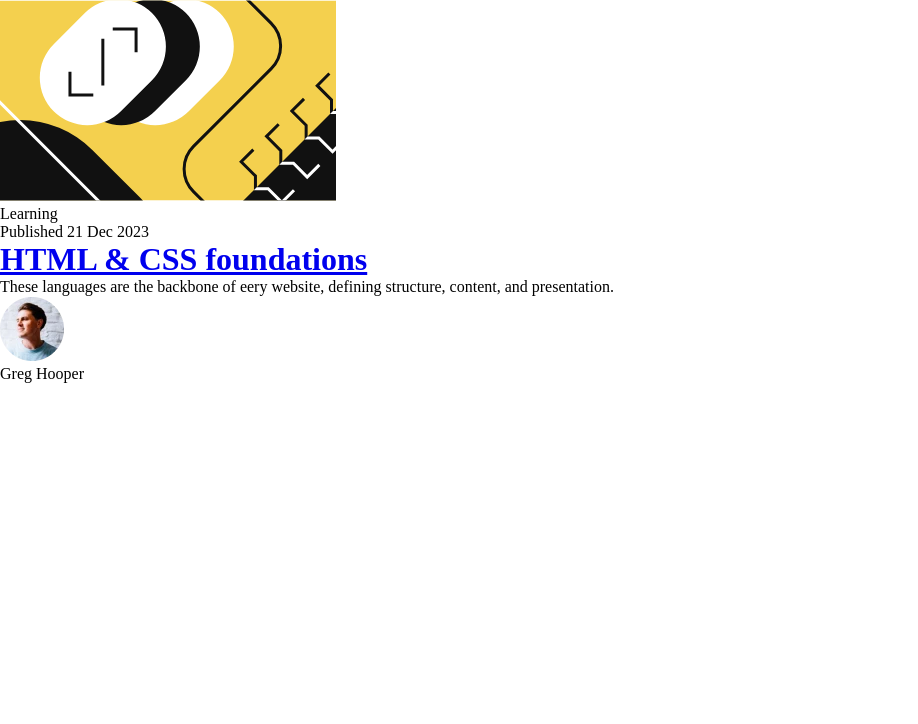
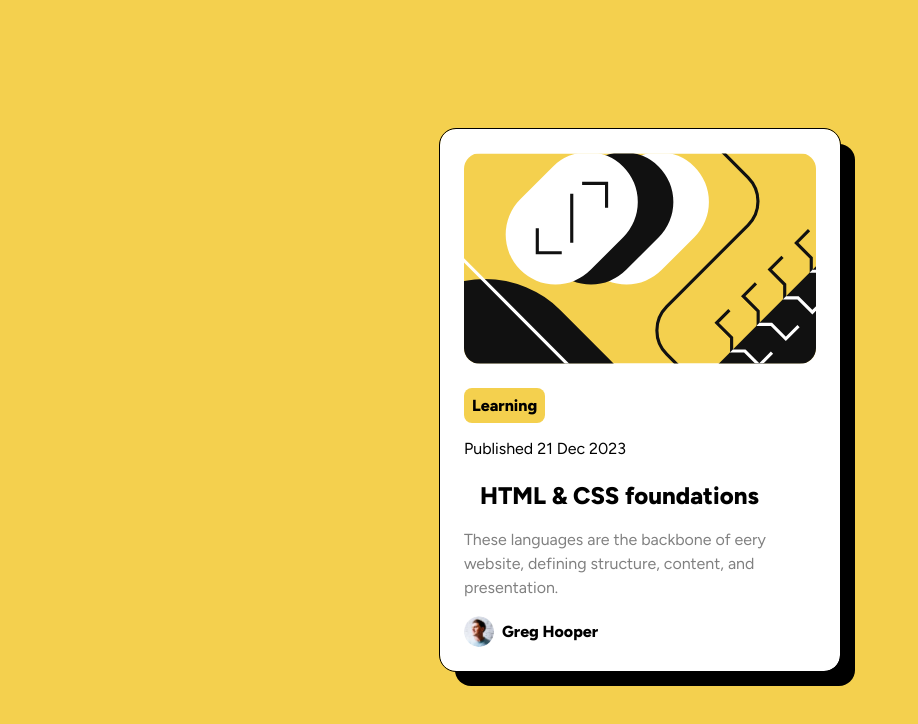
Before and after one commit to brunohenriquedeveloper/Blog-Preview-Card, a plain HTML site: page index.html in a window 1280 px wide. Shown: the whole page, without its empty margins (0-918 px from the left). Drawn offline with Linux system fonts and the light colour scheme.

Commit message:
full application

```diff
--- a/Estilo/style.css
+++ b/Estilo/style.css
@@ -1,4 +1,6 @@
 @charset "UTF-8";
+
+@import url('https://fonts.googleapis.com/css2?family=Figtree:ital,wght@0,300..900;1,300..900&display=swap');
 
 *{
     padding: 0;
@@ -7,5 +9,106 @@
 }
 
 :root {
+    --yellow: hsl(47, 88%, 63%);
+    --white: hsl(40, 0%, 100%);
+    --gray: hsl(0, 0%, 50%);
+    --black: hsl(0, 0%, 0%);
+}
+
+body {
+    background-color: var(--yellow);
+    min-height: 100vh;
+    font-family: 'Figtree', 'sans-serif';
+    display: grid;
+    place-content: center;
+}
+
+img {
+    width: 100%;
+    display: block;
+}
+
+.card {
+    background-color: var(--white);
+    max-width: 400px;
+    padding: 1.5rem;
+    margin: 1rem;
+    position: relative;
+    border-radius: 1rem;
+    outline: 1px solid black;
+}
+
+.card::before {
+    content: '';
+    display: block;
+    width: 100%;
+    height: 100%;
+    background-color: var(--black);
+    position: absolute;
+    top: 15px;
+    right: -15px;
+    border-radius: 1rem;
+    z-index: -1;
+}
+
+.card img {
+    border-radius: 1rem;
 
 }
+
+.card .learning {
+    background-color: var(--yellow);
+    width: min-content;
+    padding: 0.5rem;
+    margin-top: 1.5rem;
+    font-weight: 800;
+    border-radius: 0.5rem;
+}
+
+.card .date {
+    margin-top: 1rem;
+}
+
+.card h1 {
+    margin: 1rem;
+}
+
+.card h1 a {
+color: black;
+text-decoration: none;
+font-size: 1.5rem;
+font-weight: 800;
+line-height: 1;
+}
+
+.card h1 a:hover {
+    color: var(--yellow);
+}
+
+.card .description {
+    color: var(--gray);
+    line-height: 1.5;
+}
+
+.card .author {
+    margin-top: 1rem;
+    display: flex;
+    align-items: center;
+    gap: .5rem;
+}
+
+.card .author img {
+    width: 30px;
+}
+
+.card .author .name {
+    font-weight: 800;
+}
+
+/* Media Query */
+
+@media (max-width: 375px) {
+    .card h1 a {
+        font-size: 1.25rem;
+    }
+}
--- a/index.html
+++ b/index.html
@@ -8,17 +8,18 @@
     <link rel="stylesheet" href="Estilo/style.css">
 </head>
 <body>
-    <div class="Card">
+    <div class="card">
         <img src="blog-preview-card-main (3)/blog-preview-card-main/assets/images/illustration-article.svg" alt="">
         <p class="learning">Learning</p>
         <p class="date">Published 21 Dec 2023</p>
         <h1><a href="#">HTML & CSS foundations</a></h1>
-    </div>
+
     <p class="description">These languages are the backbone of eery website, defining structure, content, and presentation.</p>
 
     <div class="author">
         <img src="blog-preview-card-main (3)/blog-preview-card-main/assets/images/image-avatar.webp" alt="">
         <p class="name">Greg Hooper</p>
     </div>
+    </div>
 </body>
 </html>
```
